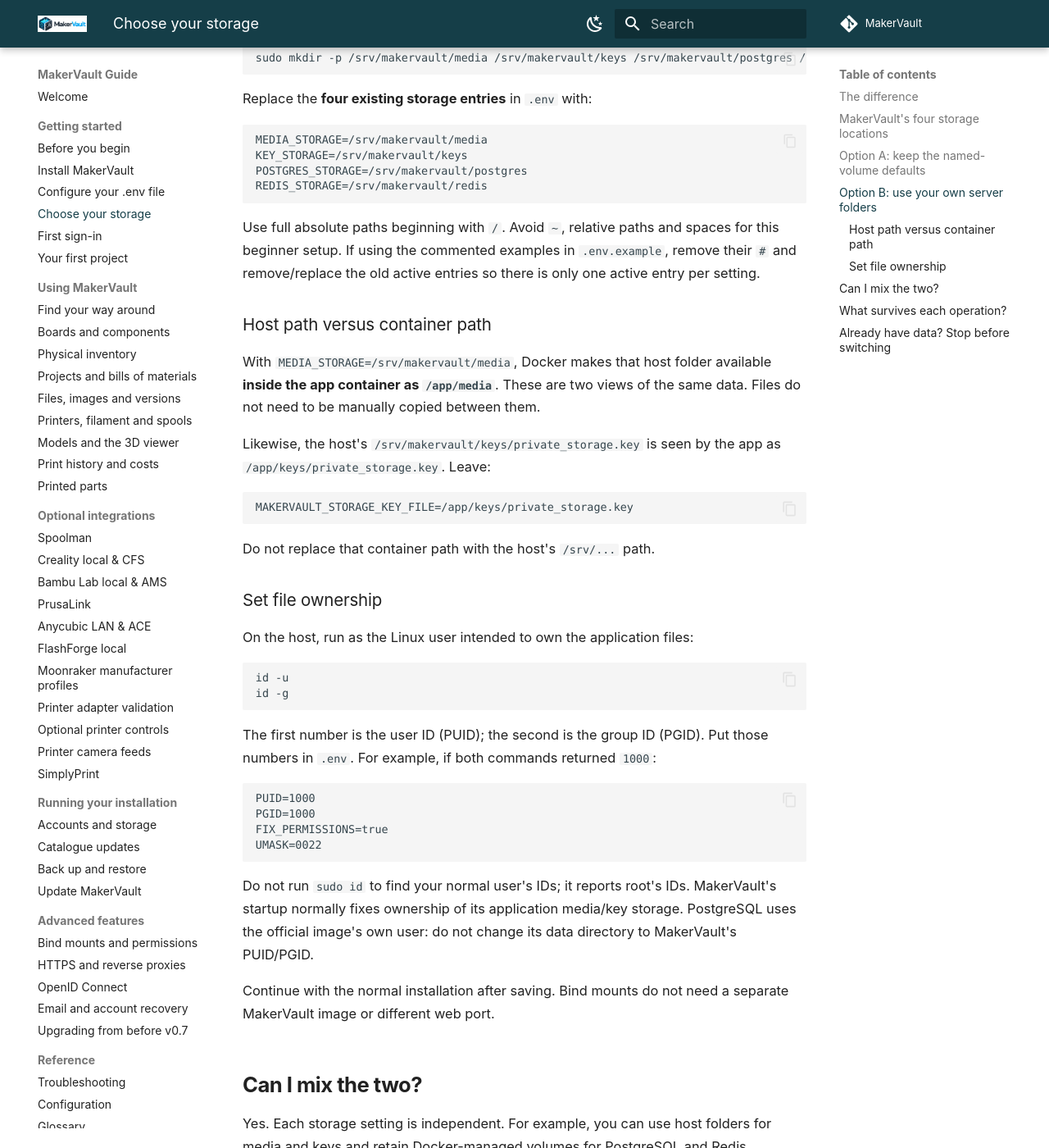
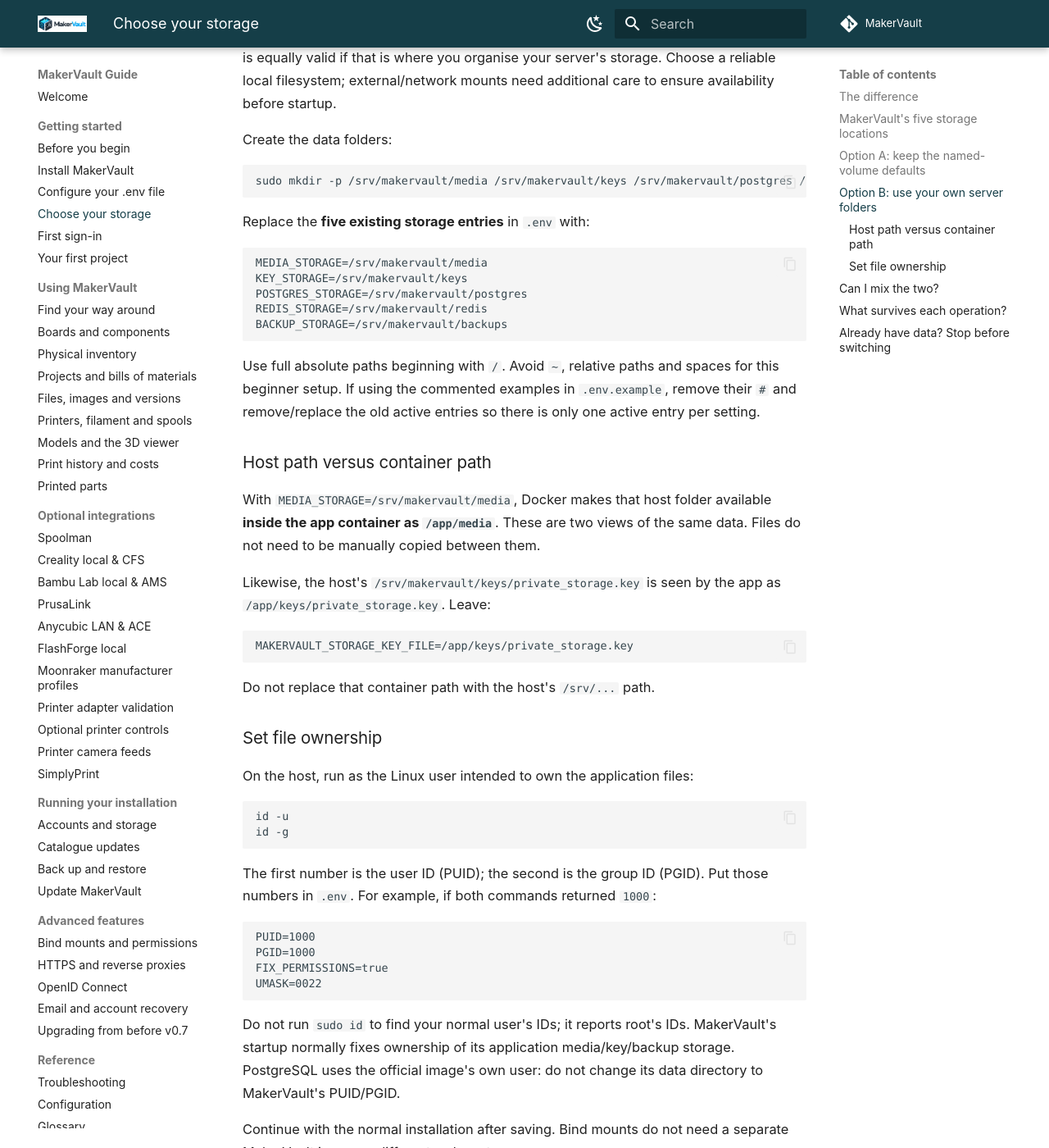
Before and after one commit to gavrd7/MakerVault, an MkDocs documentation site: the page built from docs/guide/getting-started/storage.md, in a window 1280 px wide and 1400 px high, scrolled down 3119 px. Shown: the whole window at 82% size. Built offline with MkDocs 1.6.1 and Material for MkDocs 9.7.7, drawn with Linux system fonts in a browser that asks for light colours; comment, search, counter and statistics services are not loaded; some of the changed text lies outside the part shown.

Commit message:
Document fifth persistent backup storage

````diff
--- a/docs/guide/getting-started/storage.md
+++ b/docs/guide/getting-started/storage.md
@@ -22,7 +22,7 @@
 
 Docker's [volumes guide](https://docs.docker.com/engine/storage/volumes/) and [bind mounts guide](https://docs.docker.com/engine/storage/bind-mounts/) describe the underlying storage options.
 
-## MakerVault's four storage locations
+## MakerVault's five storage locations
 
 | `.env` setting | What it stores | Path seen inside the container |
 | --- | --- | --- |
@@ -30,8 +30,9 @@
 | `KEY_STORAGE` | The key needed to decrypt private uploads | `/app/keys` |
 | `POSTGRES_STORAGE` | Database records, accounts and settings | `/var/lib/postgresql` |
 | `REDIS_STORAGE` | Background queue/cache state | `/data` |
+| `BACKUP_STORAGE` | Managed `.mvbackup` recovery bundles and validation metadata | `/app/backups` |
 
-Your source folder, containing `compose.yaml` and `.env`, is separate. Keeping a copy of the source folder alone does not back up these four data locations.
+Your source folder, containing `compose.yaml` and `.env`, is separate. Keeping a copy of the source folder alone does not back up these five data locations.
 
 ## Option A: keep the named-volume defaults
 
@@ -42,6 +43,7 @@
 KEY_STORAGE=makervault_keys
 POSTGRES_STORAGE=makervault_postgres
 REDIS_STORAGE=makervault_redis
+BACKUP_STORAGE=makervault_backups
 ```
 
 You do not need to make directories named `makervault_media` beside your Compose file. Compose creates its declared named volumes when you start the stack. Their actual Docker names may include the project-name prefix.
@@ -61,22 +63,24 @@
 | `/srv/makervault/keys` | Live encryption key |
 | `/srv/makervault/postgres` | Live database files |
 | `/srv/makervault/redis` | Live queue/cache data |
+| `/srv/makervault/backups` | Managed recovery bundles |
 
 The source can also remain in `~/apps/MakerVault` as in the installation guide; you do not have to move it to use these data folders. A path such as `/mnt/Server/MakerVault/media` is equally valid if that is where you organise your server's storage. Choose a reliable local filesystem; external/network mounts need additional care to ensure availability before startup.
 
 Create the data folders:
 
 ```bash
-sudo mkdir -p /srv/makervault/media /srv/makervault/keys /srv/makervault/postgres /srv/makervault/redis
+sudo mkdir -p /srv/makervault/media /srv/makervault/keys /srv/makervault/postgres /srv/makervault/redis /srv/makervault/backups
 ```
 
-Replace the **four existing storage entries** in `.env` with:
+Replace the **five existing storage entries** in `.env` with:
 
 ```dotenv
 MEDIA_STORAGE=/srv/makervault/media
 KEY_STORAGE=/srv/makervault/keys
 POSTGRES_STORAGE=/srv/makervault/postgres
 REDIS_STORAGE=/srv/makervault/redis
+BACKUP_STORAGE=/srv/makervault/backups
 ```
 
 Use full absolute paths beginning with `/`. Avoid `~`, relative paths and spaces for this beginner setup. If using the commented examples in `.env.example`, remove their `#` and remove/replace the old active entries so there is only one active entry per setting.
@@ -111,7 +115,7 @@
 UMASK=0022
 ```
 
-Do not run `sudo id` to find your normal user's IDs; it reports root's IDs. MakerVault's startup normally fixes ownership of its application media/key storage. PostgreSQL uses the official image's own user: do not change its data directory to MakerVault's PUID/PGID.
+Do not run `sudo id` to find your normal user's IDs; it reports root's IDs. MakerVault's startup normally fixes ownership of its application media/key/backup storage. PostgreSQL uses the official image's own user: do not change its data directory to MakerVault's PUID/PGID.
 
 Continue with the normal installation after saving. Bind mounts do not need a separate MakerVault image or different web port.
 
````
